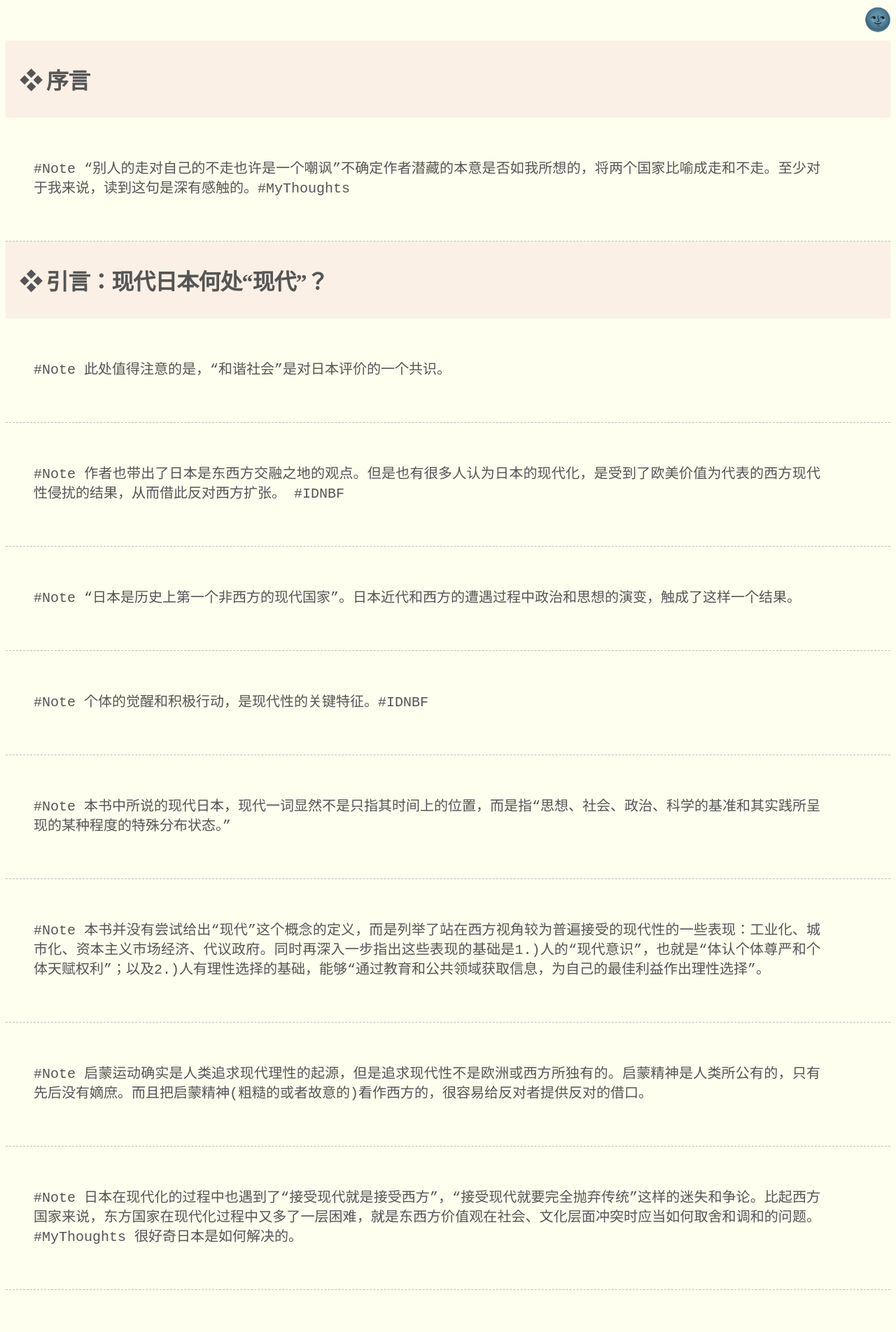
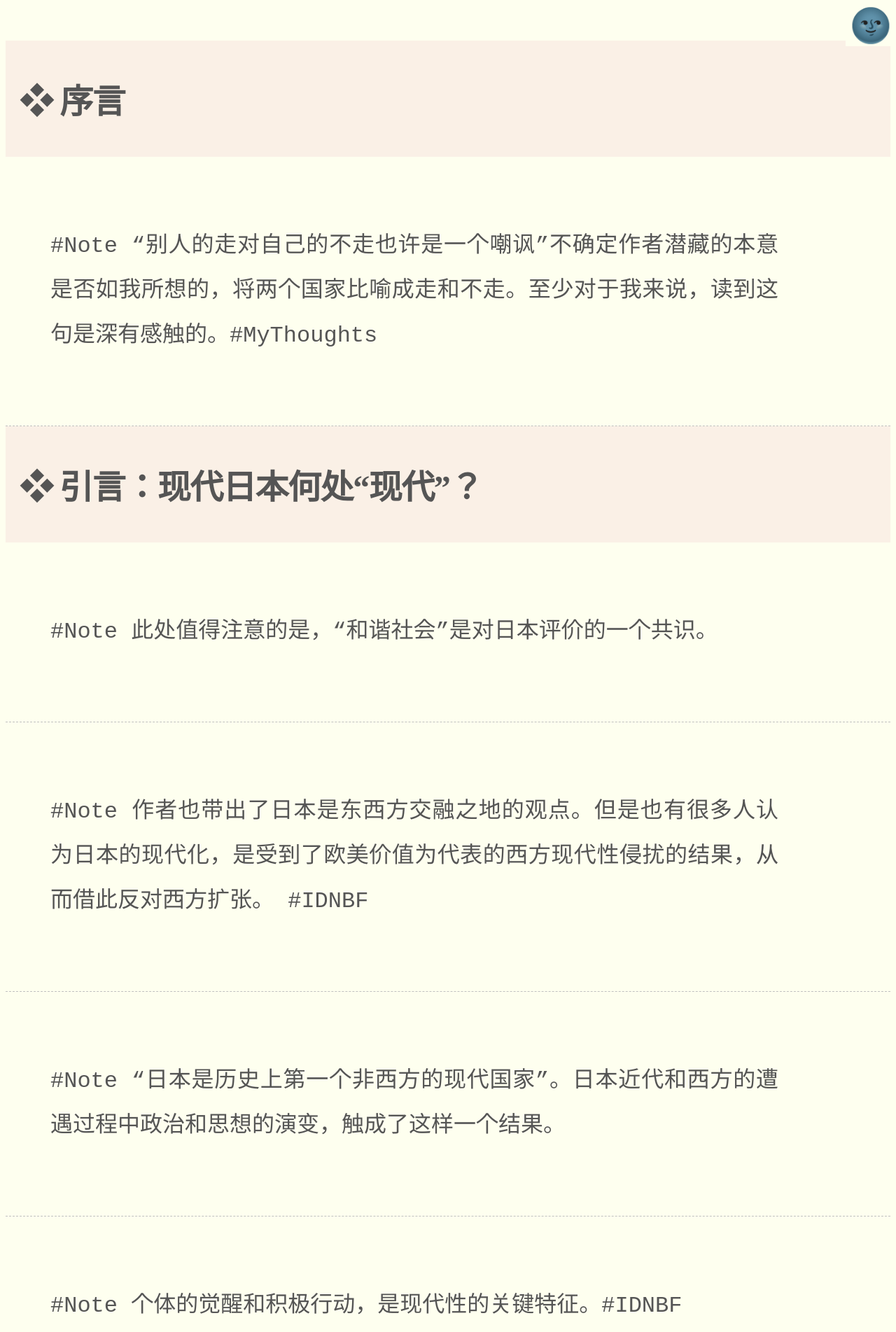
Before and after one commit to alai/alai.github.io, a Jekyll site: the page n/OUP-Morden_Japan.html, which Jekyll copies as it is, in a window 1280 px wide. Shown: the top 1903 px of the page at 70% size. Built offline with Jekyll 4.4.1, drawn with Linux system fonts in a browser that asks for light colours.

Commit message:
enlarge font size

```diff
--- a/n/assets/sn4s_notes.css
+++ b/n/assets/sn4s_notes.css
@@ -5,15 +5,21 @@
   --quote-background-color: rgb(249, 246, 215); /* quote背景 */
   --chapter-title-background-color: linen; /* 章节标题背景 */
   --text-color: #555; /* 文字颜色 */
+  --default-font-size: 32px;
+  --chapter-font-size: 48px;
 }
 
 /* 夜间模式的颜色 */
 [data-theme='dark'] {
   --background-color: #212214; /* 页面背景 */
   --note-background-color: #212214; /* note背景 */
-  --quote-background-color: #darkslategray; /* quote背景 */
+  --quote-background-color: darkslategray; /* quote背景 */
   --chapter-title-background-color: #404040; /* 章节标题背景 */
   --text-color: darkgray; /* 文字颜色 */
+}
+
+p {
+  font-size: var(--default-font-size);
 }
 
 @media only screen and (max-width: 450px) {
@@ -87,7 +93,7 @@ footer {
 
  /* Note Page */
 .chapter {
-  font-size: xx-large;
+  font-size: var(--chapter-font-size);
   font-family: auto;
   font-weight: bold;
   -webkit-font-smoothing: antialiased;
@@ -105,8 +111,8 @@ footer {
 }
 
 .note {
-  font-size: x-large;
-  line-height: 1.4em;
+  font-size: var(--default-font-size);
+  line-height: 2em;
   font-family: monospace;
   color: var(--text-color);
   text-align: justify;
@@ -119,9 +125,9 @@ footer {
 
 .quote {
   display: none; /* 默认隐藏quote */
-  font-size: x-large;
-  line-height: 1.4em;
-  font-family: "STKaiti";
+  font-size: var(--default-font-size);
+  line-height: 2em;
+  font-family: "Kaiti SC Regular";
   color: var(--text-color);
   background-color: var(--quote-background-color);
   text-align: justify;
@@ -153,6 +159,6 @@ footer {
     background-color: var(--background-color);
     position: fixed;
     right: 0;
-    font-size: xx-large;
+    font-size: var(--chapter-font-size);
     border: none;
   }
```
